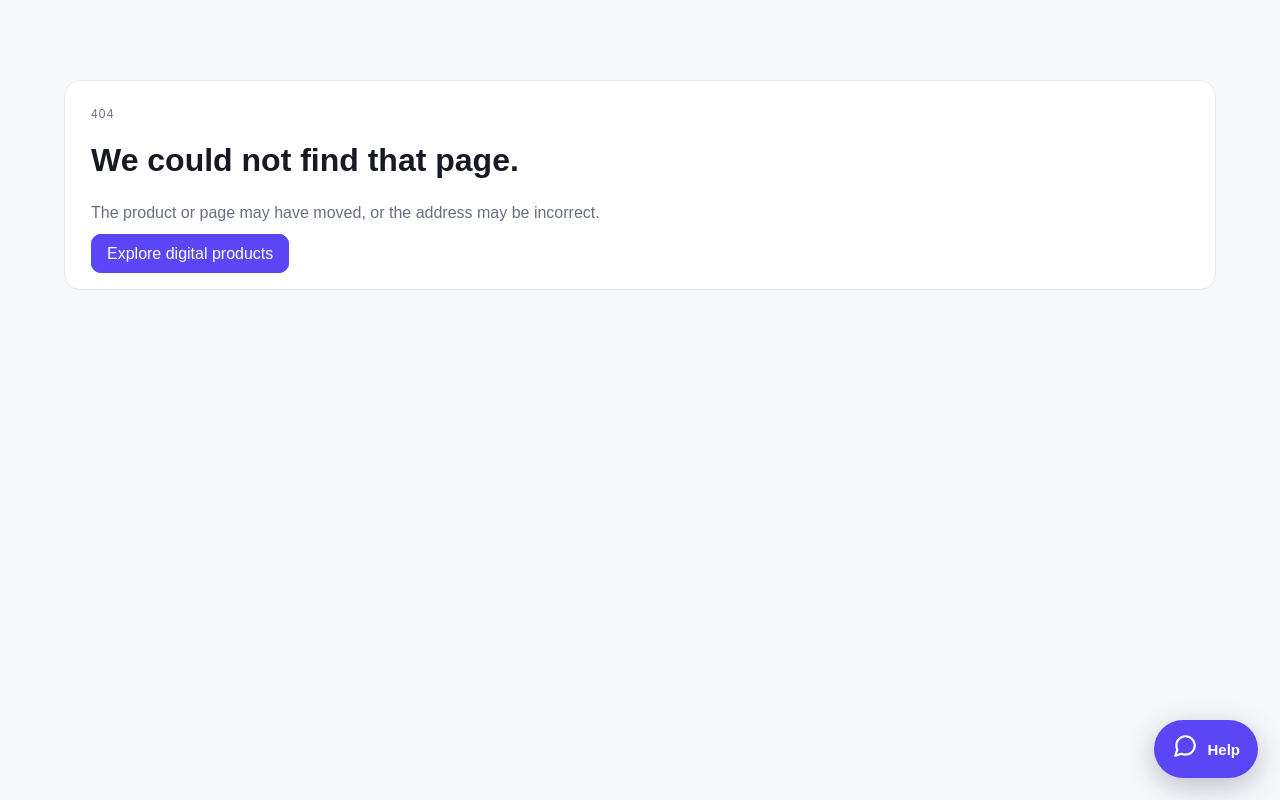
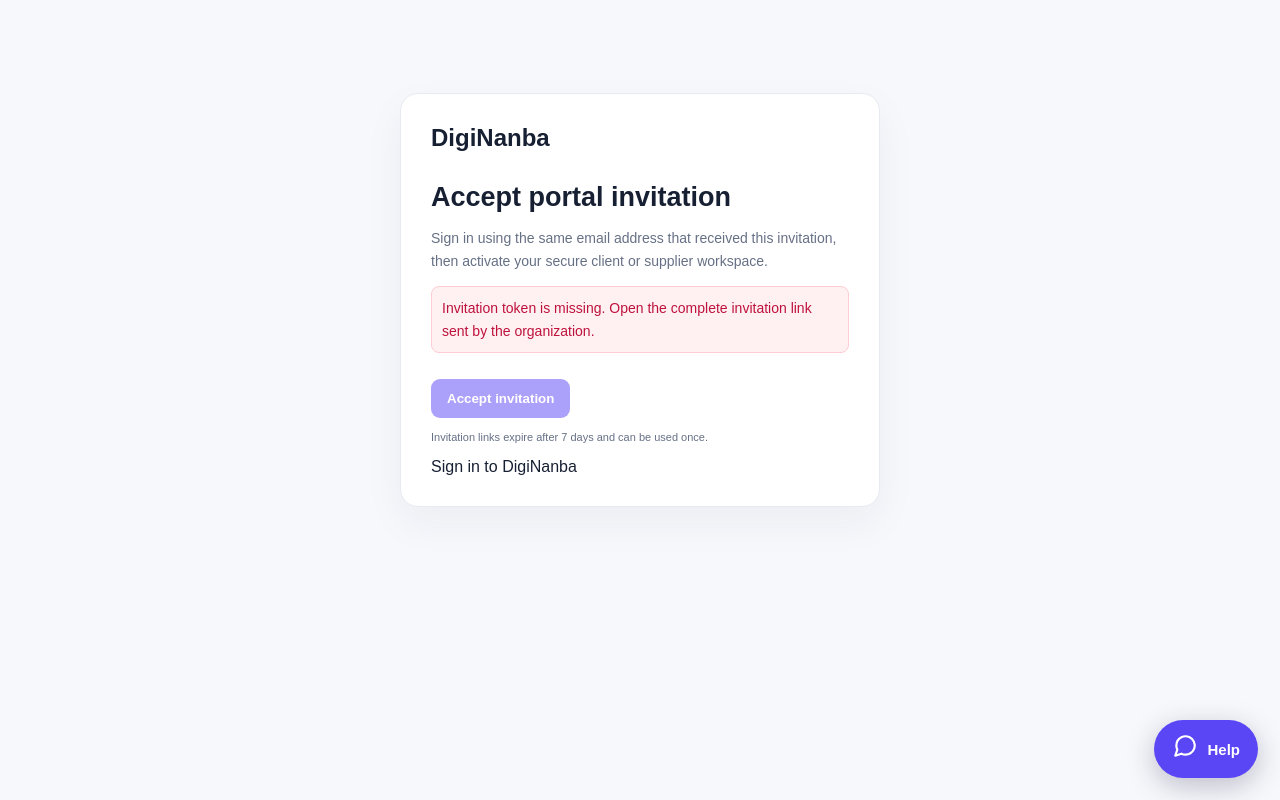
Before and after one commit to agnengineeringselectricals-crypto/diginanba, a Next.js app: page /portal/accept in a window 1280 px wide. Before the commit this address had no page. Built offline with nearby package versions, Linux system fonts and the light colour scheme.

Commit message:
Add portal invitation acceptance page

```diff
--- /dev/null
+++ b/app/portal/accept/page.tsx
@@ -0,0 +1,12 @@
+'use client';
+
+import Link from 'next/link';
+import { useEffect,useState } from 'react';
+
+export default function AcceptPortalInvitationPage(){
+ const [token,setToken]=useState(''),[busy,setBusy]=useState(false),[error,setError]=useState(''),[done,setDone]=useState(false);
+ useEffect(()=>{setToken(new URLSearchParams(window.location.search).get('token')||'')},[]);
+ const accept=async()=>{setBusy(true);setError('');try{const r=await fetch('/api/portal/accept',{method:'POST',headers:{'Content-Type':'application/json'},body:JSON.stringify({token})});const j=await r.json();if(!r.ok)throw new Error(j.error||'Unable to accept invitation');setDone(true)}catch(e){setError(e instanceof Error?e.message:'Unable to accept invitation')}finally{setBusy(false)}};
+ return <main className="accept"><div className="card"><Link href="/" className="brand">DigiNanba</Link>{done?<><h1>Portal access activated</h1><p>Your account is now linked to the invited organization portal.</p><Link href="/portal" className="button">Open your portal</Link></>:<><h1>Accept portal invitation</h1><p>Sign in using the same email address that received this invitation, then activate your secure client or supplier workspace.</p>{!token&&<p className="error">Invitation token is missing. Open the complete invitation link sent by the organization.</p>}{error&&<p className="error">{error}</p>}<button disabled={!token||busy} onClick={()=>void accept()}>{busy?'Activating…':'Accept invitation'}</button><p className="hint">Invitation links expire after 7 days and can be used once.</p><Link href="/login">Sign in to DigiNanba</Link></>}</div><style jsx>{`
+ .accept{min-height:75vh;display:grid;place-items:center;padding:24px;background:#f7f8fc;color:#172033}.card{width:min(100%,480px);box-sizing:border-box;background:white;border:1px solid #e7eaf1;border-radius:18px;padding:30px;box-shadow:0 16px 40px #1720330d}.brand{font-size:22px;font-weight:900;color:#172033;text-decoration:none}.card h1{font-size:27px;margin:30px 0 8px}.card p{font-size:14px;line-height:1.6;color:#667085}.card button,.button{display:inline-block;margin-top:12px;border:0;border-radius:9px;padding:12px 16px;background:#5b46f6;color:white;font-weight:750;text-decoration:none;cursor:pointer}.card button:disabled{opacity:.5}.hint{font-size:11px!important}.card>a:last-child{display:block;margin-top:18px;color:#6255df;font-size:13px}.error{background:#fff1f2;color:#be123c!important;padding:10px;border-radius:8px}`}</style></main>;
+}
```
